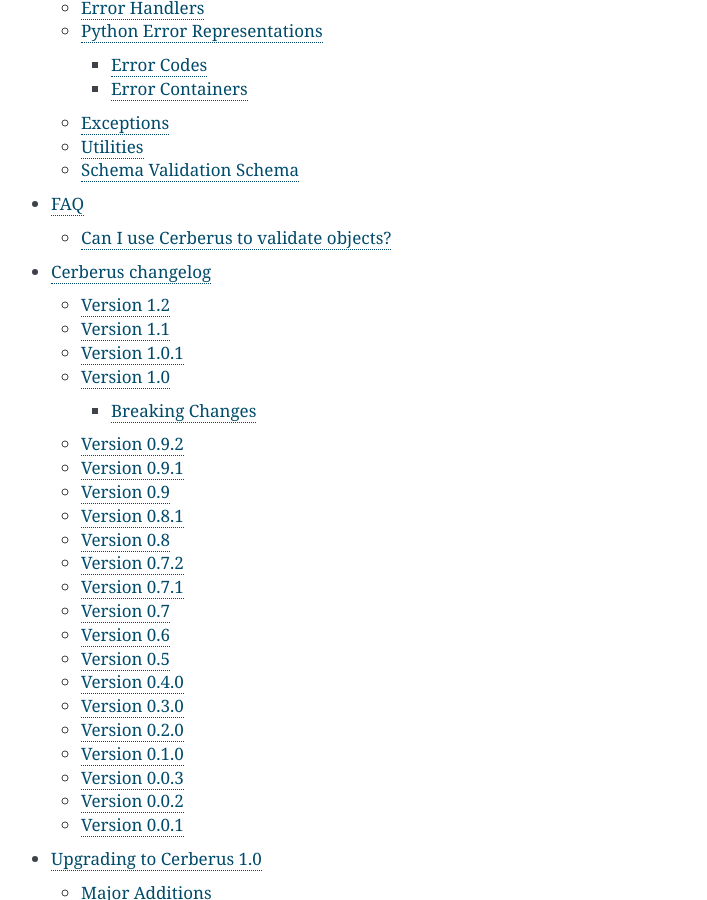
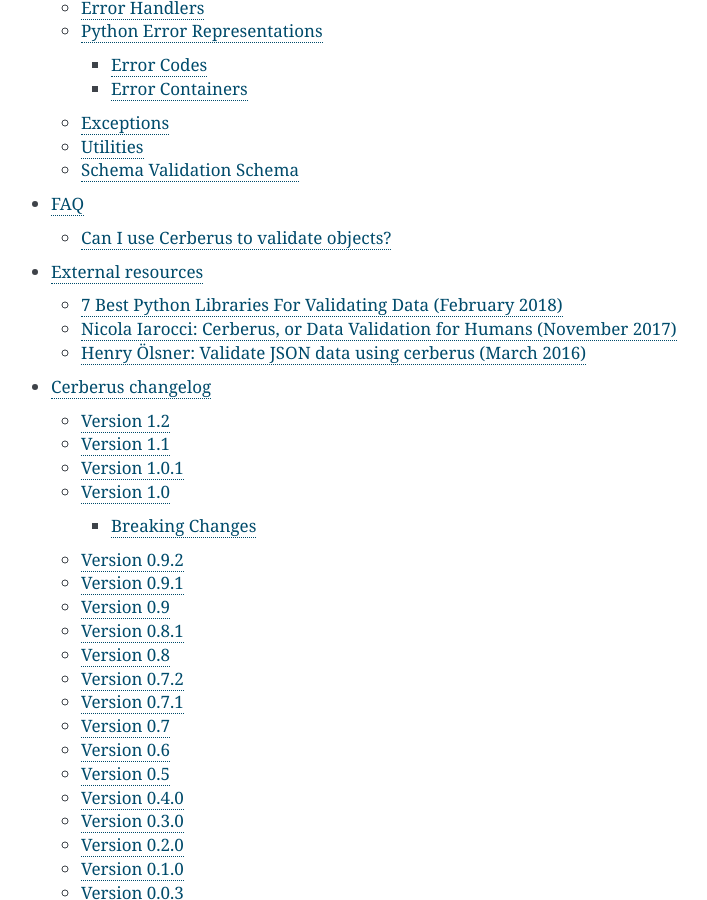
Before and after one commit to pyeve/cerberus, a Sphinx documentation site: the page built from docs/index.rst, in a window 1280 px wide and 900 px high, scrolled down 3465 px. Shown: the whole window, without its empty margins (399-1106 px from the left). Built offline with Sphinx 7.4.7, drawn with Linux system fonts in a browser that asks for light colours; comment, search, counter and statistics services are not loaded; some of the changed lines change nothing that is shown.

Commit message:
Adds a page with recommended external resources.
Closes #357

```diff
--- /dev/null
+++ b/docs/external_resources.rst
@@ -0,0 +1,42 @@
+External resources
+==================
+
+Here are some recommended resources that deal with Cerberus.
+If you find something interesting on the web, please amend it to this document
+and open a pull request (see :doc:`contribute`).
+
+
+7 Best Python Libraries For Validating Data (February 2018)
+-----------------------------------------------------------
+
+Clickbait that mentions Cerberus. It's a starting point to compare libraries
+with a similar scope though.
+
+Nicola Iarocci: Cerberus, or Data Validation for Humans (November 2017)
+-----------------------------------------------------------------------
+
+Get fastened for the full tour on Cerberus that Nicola gave in a
+`talk <https://www.youtube.com/watch?v=vlHAjIPvoT4>`_ at PiterPy 2017.
+No bit is missed, so don't miss it!
+The talk also includes a sample of the actual pronunciation of Iarocci as
+extra takeaway.
+
+Henry Ölsner: Validate JSON data using cerberus (March 2016)
+------------------------------------------------------------
+
+In this `blog post <https://codingnetworker.com/2016/03/validate-json-data-using-cerberus/>`_
+the author describes how to validate network configurations with a schema noted
+in YAML. The article that doesn't spare on code snippets develops the
+resulting schema by gradually increasing its complexity. A custom type check is
+also implemented, but be aware that version *0.9.2* is used. With 1.0 and later
+the implementation should look like this:
+
+.. code-block:: python
+
+    def _validate_type_ipv4address(self, value):
+        try:
+            ipaddress.IPv4Address(value)
+        except:
+            return False
+        else:
+            return True
--- a/docs/index.rst
+++ b/docs/index.rst
@@ -57,6 +57,7 @@
     Funding <funding>
     API <api>
     FAQ <faq>
+    external_resources
     changelog
     upgrading
     authors
```
